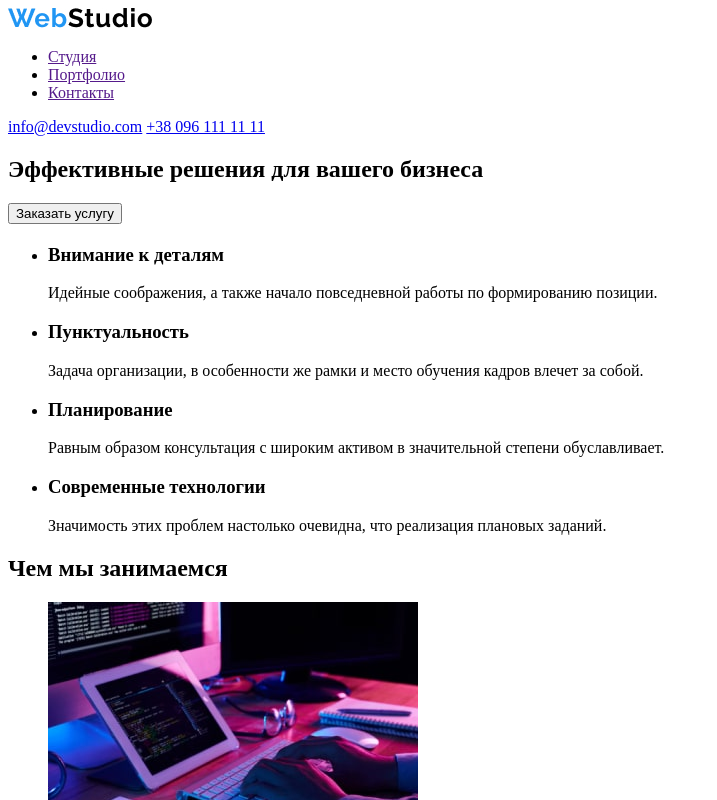
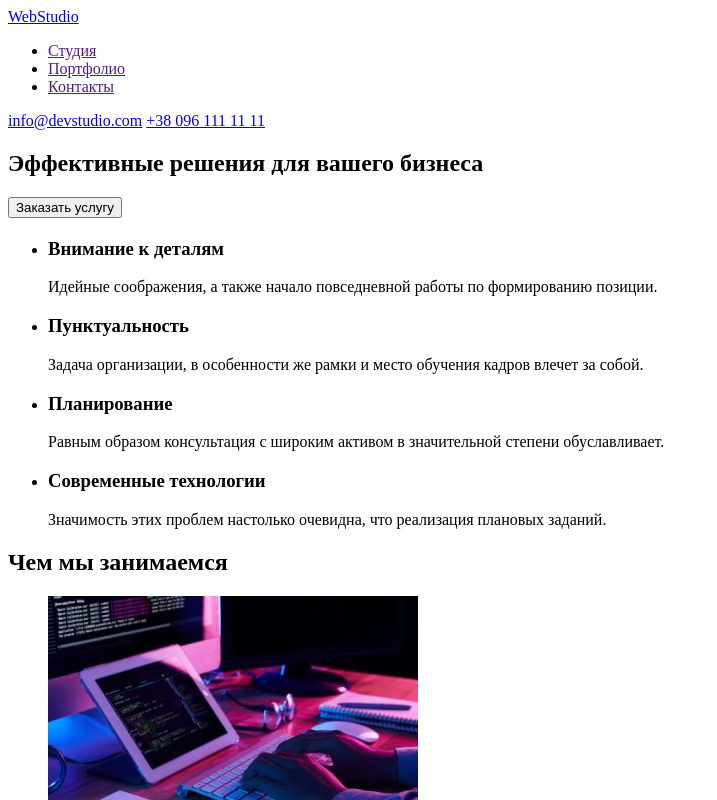
Before and after one commit to OlenaBoiko17/goit-markup-hw-01, a plain HTML site: page index.html in a window 1280 px wide. Shown: the top 800 px of the page, without its empty margins (0-717 px from the left). Drawn offline with Linux system fonts and the light colour scheme.

Commit message:
виправлення помилок по дз

```diff
--- a/index.html
+++ b/index.html
@@ -8,9 +8,7 @@
 </head>
 <body>
     <header>
-        <a href="">
-            <img src="./images/WebStudio.jpg" alt="WebStudio">
-        </a>
+            <a href="./index.html">WebStudio</a>
         <nav>
             <ul>
                 <li><a href="">Студия</a></li>
@@ -50,31 +48,31 @@
         <section class="images">
             <h2>Чем мы занимаемся</h2>
             <ul>
-                <li><img src="./images/box1.jpg" alt="работа с гаджетом"width="370"></li>
-                <li><img src="./images/box2.jpg" alt="работа с гаджетом"width="370"></li>
-                <li><img src="./images/box3.jpg" alt="работа с гаджетом"width="370"></li>
+                <li><img src="./images/box1.jpg" alt="работа с гаджетом" width="370"></li>
+                <li><img src="./images/box2.jpg" alt="работа с гаджетом" width="370"></li>
+                <li><img src="./images/box3.jpg" alt="работа с гаджетом" width="370"></li>
             </ul>
         </section>
         <section class="our team">
             <h2>Наша команда</h2>
            <ul>
             <li>
-                <img src="./images/img1.jpg" alt="член команды"width="270">
+                <img src="./images/img1.jpg" alt="член команды" width="270">
                 <h3>Игорь Демьяненко</h3>
                 <p>Product Designer</p>
             </li>
             <li>
-                <img src="./images/img2.jpg" alt="член команды"width="270">
+                <img src="./images/img2.jpg" alt="член команды" width="270">
                 <h3>Ольга Репина</h3>
                 <p>Frontend Developer</p>
             </li>
             <li>
-                <img src="./images/img3.jpg" alt="член команды"width="270">
+                <img src="./images/img3.jpg" alt="член команды" width="270">
                 <h3>Николай Тарасов</h3>
                 <p>Marketing</p>
             </li>
             <li>
-                <img src="./images/img4.jpg" alt="член команды"width="270">
+                <img src="./images/img4.jpg" alt="член команды" width="270">
                 <h3>Михаил Ермаков</h3>
                 <p>UI Designer</p>
             </li>
@@ -85,11 +83,9 @@
 
     </main>
     <footer>
-        <a href="">
-            <img src="./images/WebStudio2.png" alt="WebStudio">
-        </a>
-        <p>г. Киев, пр-т Леси Украинки, 26</p>
+        <a href="./index.html">WebStudio</a>
         <address>
+            <p>г. Киев, пр-т Леси Украинки, 26</p>
             <a href="mailto:info@example.com">info@example.com</a>
             <a href="tel:+380991111111">+38 099 111 11 11</a>
         </address>
```
